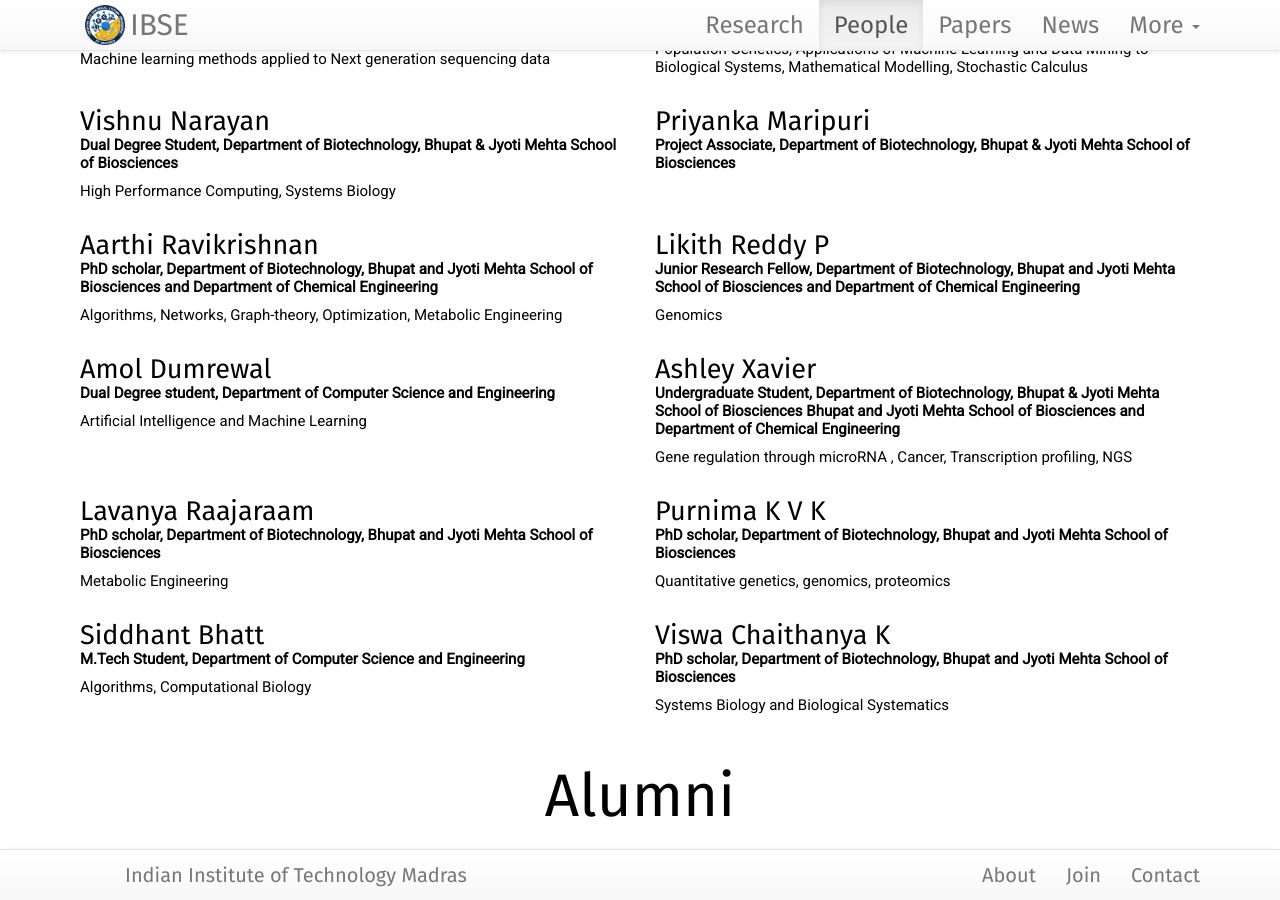
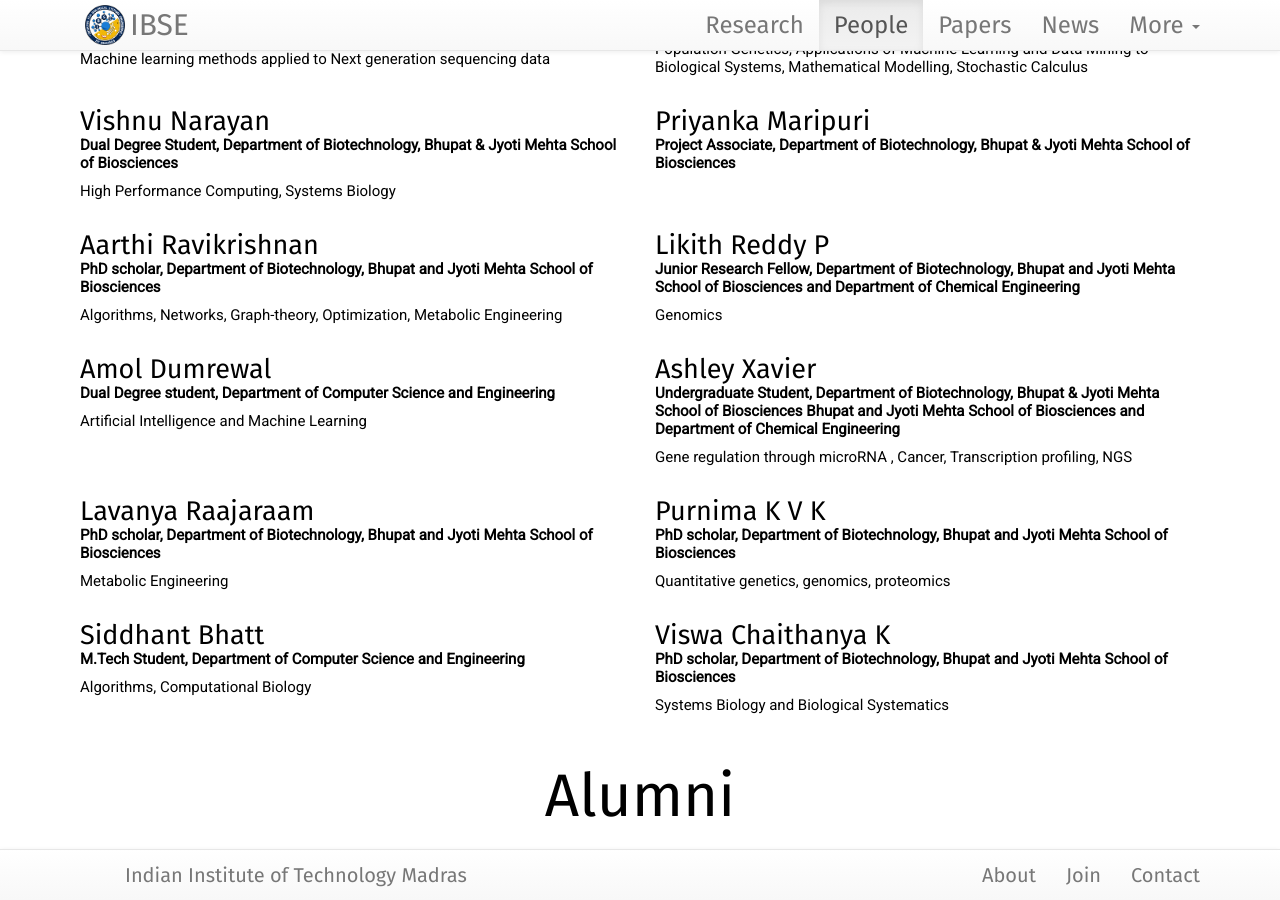
Before and after one commit to philge/ibse-iitm.github.io, a Jekyll site: the page built from team/index.html, in a window 1280 px wide and 900 px high, scrolled down 2418 px. Built offline with Jekyll 4.4.1, drawn with Linux system fonts in a browser that asks for light colours; nearby versions of some CDN libraries.

Commit message:
Update 2018-03-13-Aarthi-Ravikrishnan.md

```diff
--- a/team/_posts/2018-03-13-Aarthi-Ravikrishnan.md
+++ b/team/_posts/2018-03-13-Aarthi-Ravikrishnan.md
@@ -1,7 +1,7 @@
 ---
 title: Aarthi Ravikrishnan
 position: student
-designation: PhD scholar, Department of Biotechnology, Bhupat and Jyoti Mehta School of Biosciences and Department of Chemical Engineering
+designation: PhD scholar, Department of Biotechnology, Bhupat and Jyoti Mehta School of Biosciences
 nickname: Aarthi
 handle: AR
 email: aarthi.ravikrishnan@smail.iitm.ac.in, aarthiravikrishnan@gmail.com
```
